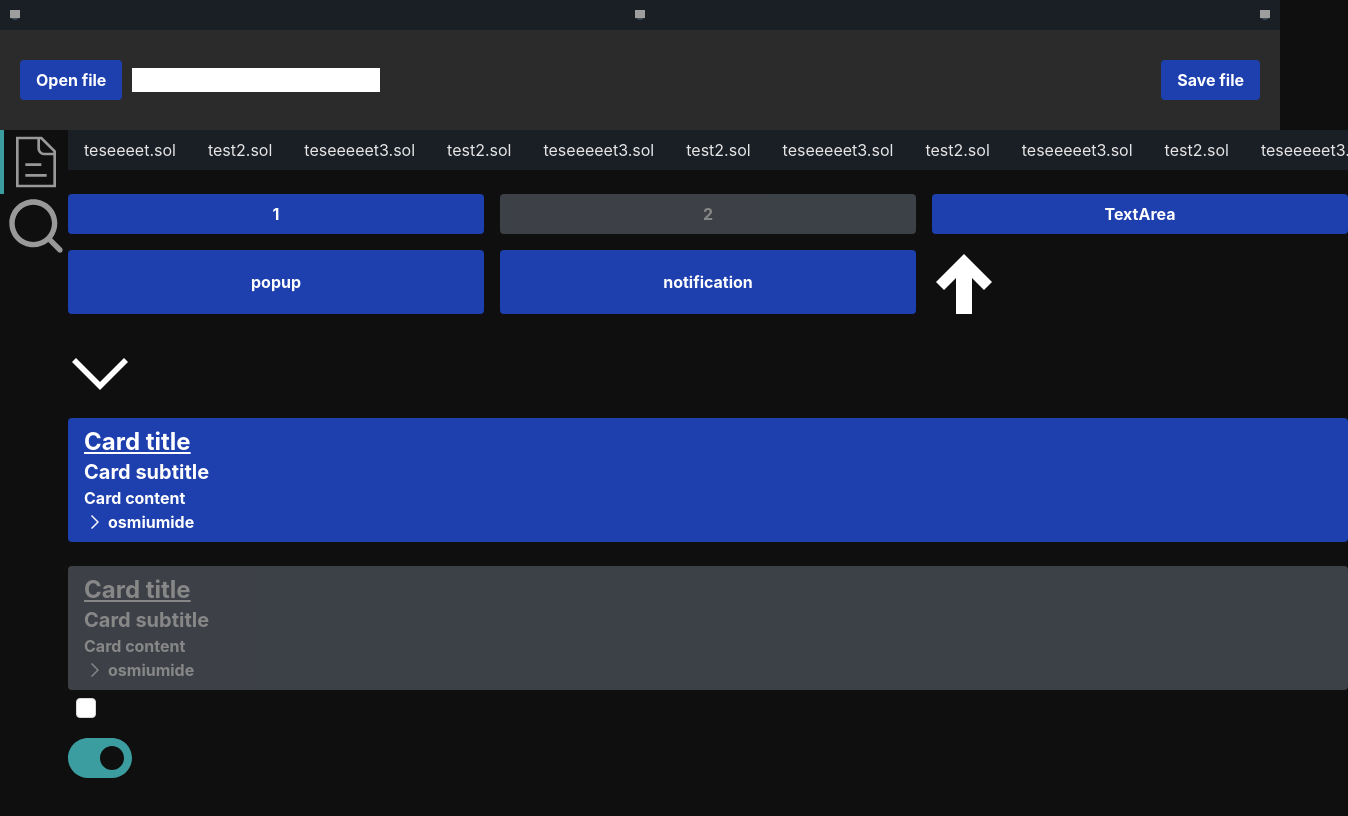
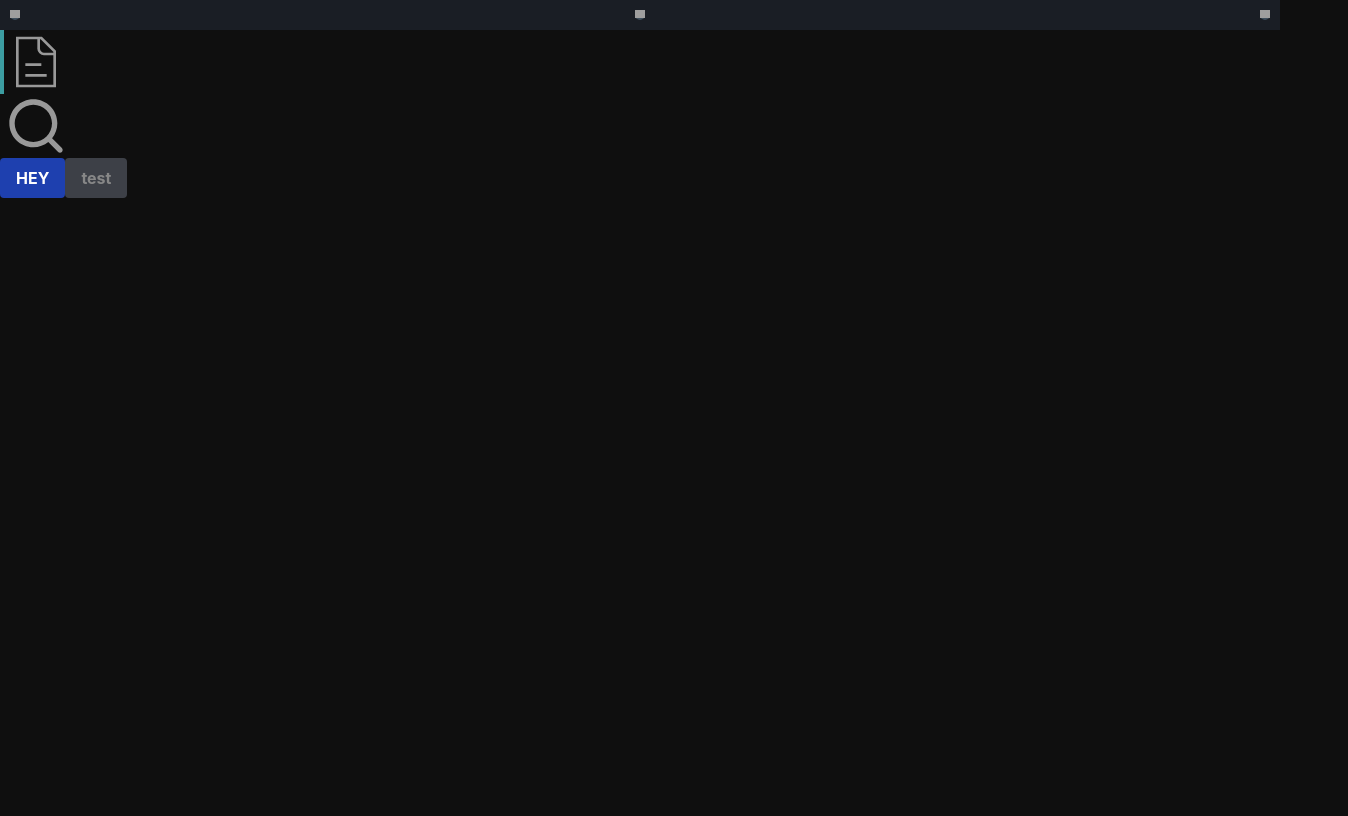
Before and after one commit to astrodevs-labs/osmium-ide, a React (Vite) app in the folder frontend/: page / in a window 1280 px wide. Shown: the top 816 px of the page, 1348 px wide, since content can reach past the window. Built offline with nearby package versions, Linux system fonts and the light colour scheme; grey boxes are pictures that could not be loaded.

Commit message:
feat(feature/frontend/components/builder): poc component builder

```diff
--- a/frontend/src/App.tsx
+++ b/frontend/src/App.tsx
@@ -1,145 +1,85 @@
-import Toolbar from './components/Toolbar/Toolbar';
-import { useState } from 'react';
-import {
-  Button,
-  CheckBox,
-  Folder,
-  Icon,
-  LeftBar,
-  Notification,
-  PopUp,
-  Switch,
-  TabsBar,
-  TextArea,
-} from './components/Components';
-import Card from './components/Card/Card';
 import { appWindow } from '@tauri-apps/api/window';
+import ComponentsBuilder from './builder/ComponentsBuilder';
+
 document.getElementById('titlebar-minimize')?.addEventListener('click', () => appWindow.minimize());
 document.getElementById('titlebar-maximize')?.addEventListener('click', () => appWindow.toggleMaximize());
 document.getElementById('titlebar-close')?.addEventListener('click', () => appWindow.close());
 
 const data = {
-  name: 'osmiumide',
-  isFolder: true,
-  items: [
+  windows: [
     {
-      name: 'index.html',
-      isFolder: false,
-      items: [],
-    },
-    {
-      name: 'components',
-      isFolder: true,
-      items: [
-        {
-          name: 'Button',
-          isFolder: true,
-          items: [
+      elements: {
+        root: {
+          data: {
+            type: 'root',
+            id: '1',
+            state: [
+              {
+                id: 'prop1',
+                value: 'value1',
+              },
+              {
+                id: 'prop2',
+                value: 2,
+              },
+            ],
+          },
+          children: [
             {
-              name: 'Button.tsx',
-              isFolder: false,
-              items: [],
+              data: {
+                type: 'sidebar',
+                id: '2',
+                state: [
+                  {
+                    id: 'collapsed',
+                    value: true,
+                  },
+                ],
+              },
+              children: [],
             },
             {
-              name: 'Button.css',
-              isFolder: false,
-              items: [],
+              data: {
+                type: 'button',
+                id: '3',
+                state: [
+                  {
+                    id: 'value',
+                    value: 'HEY',
+                  },
+                ],
+              },
+              children: [],
+            },
+            {
+              data: {
+                type: 'button',
+                id: '4',
+                state: [
+                  {
+                    id: 'value',
+                    value: 'test',
+                  },
+                  {
+                    id: 'disabled',
+                    value: 'true',
+                  },
+                ],
+              },
+              children: [],
             },
           ],
         },
-      ],
+      },
     },
   ],
 };
 
 const App = () => {
-  const [content, setContent] = useState<string>('');
-  const [textAreaIsVisible, setTextAreaIsVisible] = useState<boolean>(false);
-  const [popUpIsVIsible, setpopUpIsVIsible] = useState<boolean>(false);
-  const [notificationIsVIsible, setNotificationIsVIsible] = useState<boolean>(false);
   return (
-    <div className="w-full h-screen">
-      <Toolbar content={'test'} setContent={setContent} />
-      <div className="w-full h-full flex row">
-        <LeftBar></LeftBar>
-        <div className="w-full h-full">
-          <TabsBar
-            fileList={[
-              'teseeeet.sol',
-              'test2.sol',
-              'teseeeeet3.sol',
-              'test2.sol',
-              'teseeeeet3.sol',
-              'test2.sol',
-              'teseeeeet3.sol',
-              'test2.sol',
-              'teseeeeet3.sol',
-              'test2.sol',
-              'teseeeeet3.sol',
-              'test2.sol',
-              'teseeeeet3.sol',
-              'test2.sol',
-              'teseeeeet3.sol',
-              'test2.sol',
-              'teseeeeet3.sol',
-            ]}
-          />
-          <br />
-          <div className="grid grid-cols-3 gap-4">
-            <Button>1</Button>
-            <Button disabled>2</Button>
-            <Button
-              onClick={() => {
-                setTextAreaIsVisible(!textAreaIsVisible);
-              }}
-            >
-              TextArea
-            </Button>
-            <Button
-              onClick={() => {
-                setpopUpIsVIsible(!popUpIsVIsible);
-              }}
-            >
-              popup
-            </Button>
-            <Button
-              onClick={() => {
-                setNotificationIsVIsible(!notificationIsVIsible);
-              }}
-            >
-              notification
-            </Button>
-            <Icon icon={'arrow-up'} size={64} fill="white" viewBox="0 0 1024 1024" />
-            <Icon icon={'arrow-down'} size={64} fill="white" viewBox="0 0 1024 1024" />
-          </div>
-          <br />
-          {textAreaIsVisible ? (
-            <TextArea content={content} setContent={setContent} />
-          ) : (
-            <>
-              <Card title="Card title" subtitle="Card subtitle">
-                <div>Card content</div>
-                <Folder name={data.name} isFolder={data.isFolder} items={data.items} />
-              </Card>
-              <br />
-              <Card title="Card title" subtitle="Card subtitle" disabled={true}>
-                <div>Card content</div>
-                <Folder name={data.name} isFolder={data.isFolder} items={data.items} />
-              </Card>
-              <CheckBox label={'test'} checked={false} />
-              <Switch
-                onClick={() => {
-                  console.log('onClick');
-                }}
-                disabled
-              />
-              {popUpIsVIsible && <PopUp setIsVisible={setpopUpIsVIsible} status="success" />}
-              {notificationIsVIsible && <Notification status="warning" />}
-            </>
-          )}
-        </div>
-      </div>
-    </div>
+    <>
+      <ComponentsBuilder data={data.windows[0].elements.root.data} children={data.windows[0].elements.root.children} />
+    </>
   );
 };
 
--- /dev/null
+++ b/frontend/src/builder/ComponentsBuilder.tsx
@@ -0,0 +1,55 @@
+import React, { JSX } from 'react';
+import { Button, LeftBar } from '../components/Components';
+import Card from '../components/Card/Card';
+
+interface StateType {
+  id: string;
+  value: string | number | boolean;
+}
+interface DataType {
+  type: string;
+  id: string;
+  state: StateType[];
+}
+interface ElementType {
+  data: DataType;
+  children: ElementType[];
+}
+
+const componentTypes = {
+  button: Button,
+  sidebar: LeftBar,
+};
+
+const ComponentsBuilder: React.FC<ElementType> = ({ data, children }) => {
+  // @ts-ignore
+  const Component = componentTypes[data.type];
+
+  // transform state array to object
+  const state = data.state.reduce((acc: any, curr: StateType) => {
+    acc[curr.id] = curr.value;
+    return acc;
+  }, {});
+
+  console.log(state);
+
+  if (Component === undefined) {
+    console.error(`Failed to load component with type ${data.type}`);
+    return (
+      <div id={data.id} {...state}>
+        {children.map((child) => (
+          <ComponentsBuilder data={child.data} children={child.children} key={child.data.id} />
+        ))}
+      </div>
+    );
+  }
+  return (
+    <Component id={data.id} {...state}>
+      {children.map((child) => (
+        <ComponentsBuilder data={child.data} children={child.children} key={child.data.id} />
+      ))}
+    </Component>
+  );
+};
+
+export default ComponentsBuilder;
--- a/frontend/src/components/Button/Button.tsx
+++ b/frontend/src/components/Button/Button.tsx
@@ -1,7 +1,7 @@
 import React from 'react';
 import { ButtonProps } from './Button.types';
 
-const Button: React.FC<ButtonProps> = ({ onClick, disabled, children, className }) => {
+const Button: React.FC<ButtonProps> = ({ onClick, disabled, children = undefined, className, value = undefined }) => {
   return (
     <button
       className={
@@ -12,8 +12,9 @@ const Button: React.FC<ButtonProps> = ({ onClick, disabled, children, className
       }
       onClick={onClick}
       disabled={disabled}
+      value={value}
     >
-      {children}
+      {value || children}
     </button>
   );
 };
--- a/frontend/src/components/Button/Button.types.ts
+++ b/frontend/src/components/Button/Button.types.ts
@@ -5,4 +5,5 @@ export interface ButtonProps {
   disabled?: boolean;
   children?: React.ReactNode;
   className?: string;
+  value?: string;
 }
```
